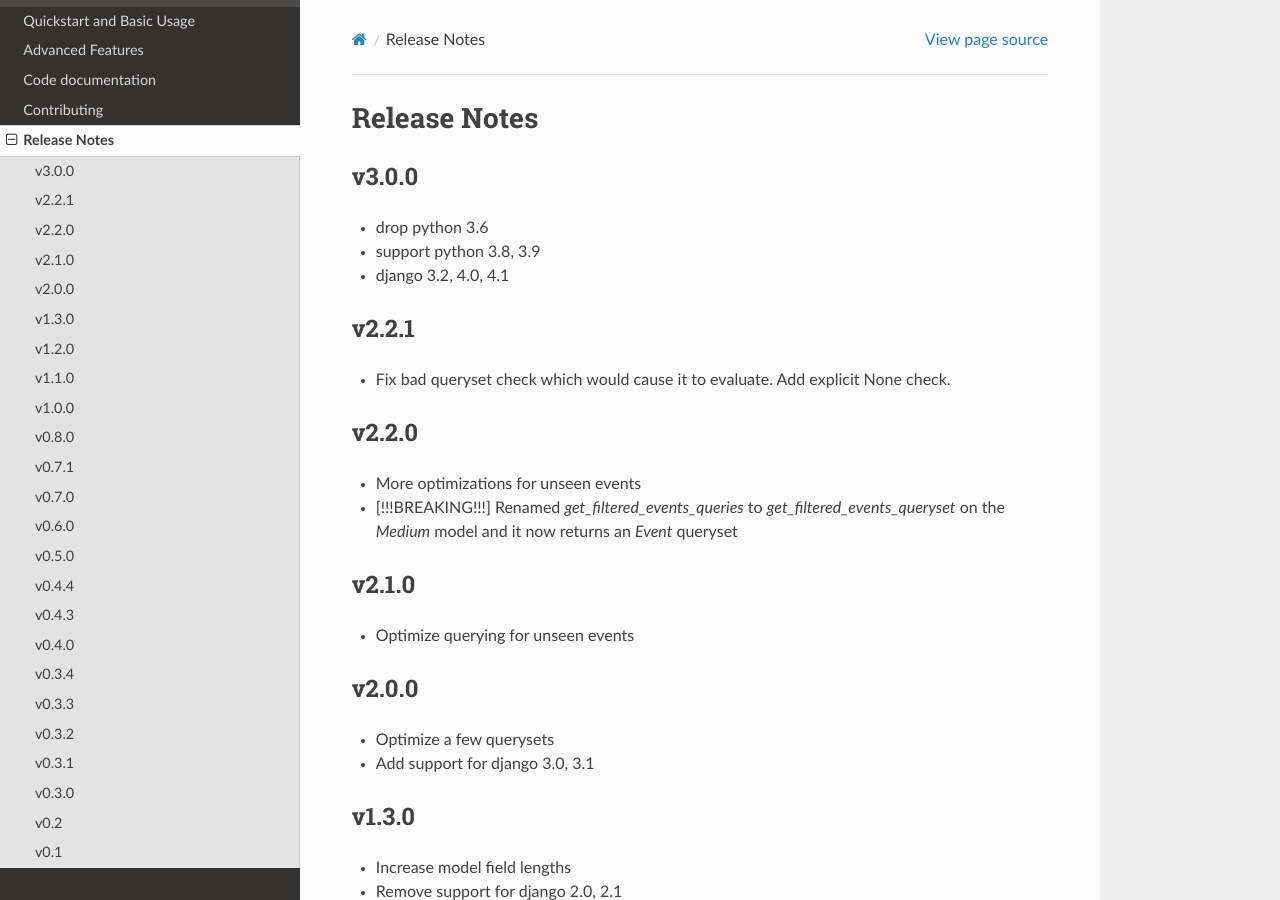
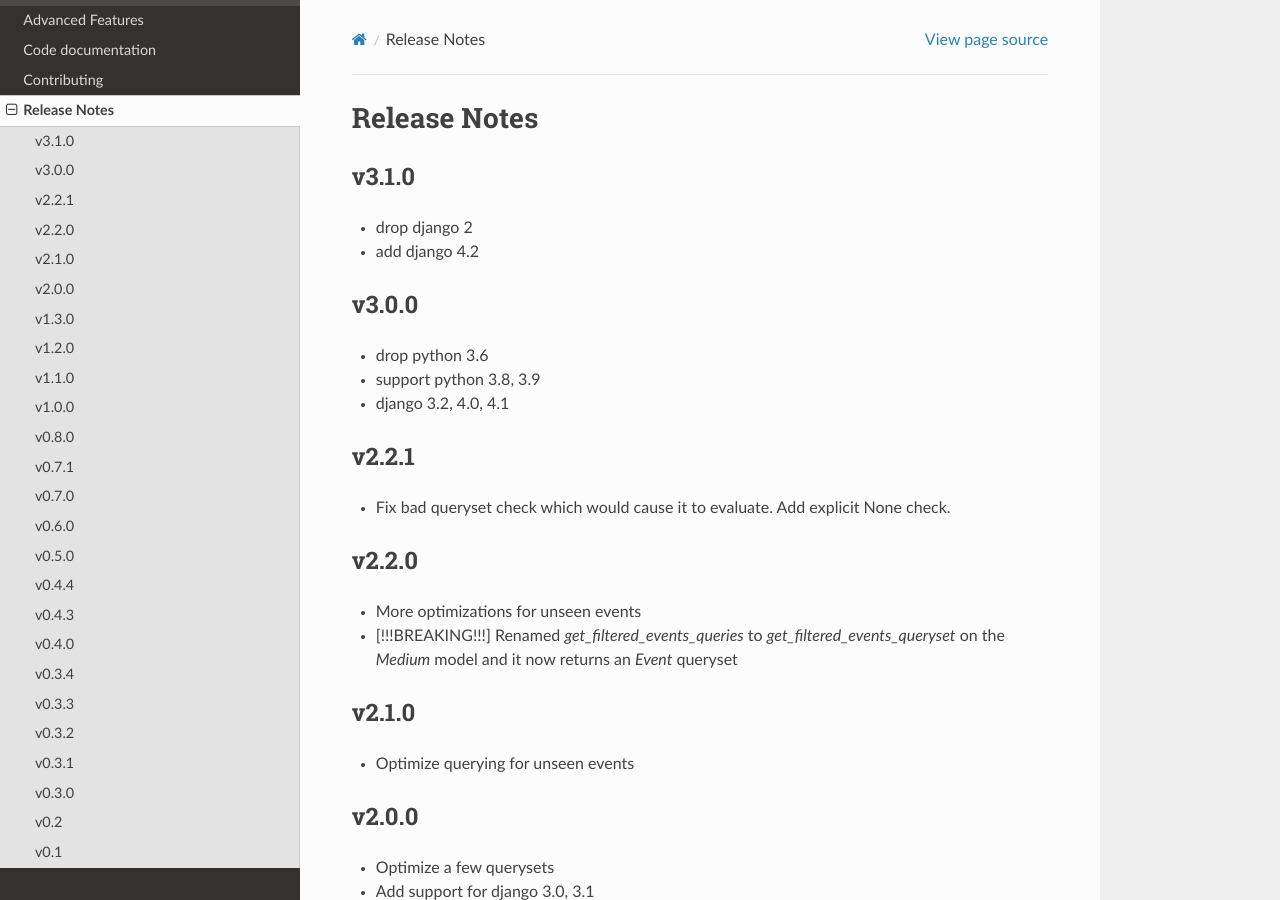
Before and after one commit to ambitioninc/django-entity-event, a Sphinx documentation site: the page built from docs/release_notes.rst, in a window 1280 px wide and 900 px high. Built offline with Sphinx 7.4.7 and the Read the Docs theme 2.0.0, drawn with Linux system fonts in a browser that asks for light colours.

Commit message:
version bump

```diff
--- a/docs/release_notes.rst
+++ b/docs/release_notes.rst
@@ -1,5 +1,10 @@
 Release Notes
 =============
+
+v3.1.0
+------
+* drop django 2
+* add django 4.2
 
 v3.0.0
 ------
--- a/entity_event/version.py
+++ b/entity_event/version.py
@@ -1 +1 @@
-__version__ = '3.1.0b1'
+__version__ = '3.1.0'
--- a/setup.py
+++ b/setup.py
@@ -48,6 +48,7 @@ setup(
         'Framework :: Django :: 3.2',
         'Framework :: Django :: 4.0',
         'Framework :: Django :: 4.1',
+        'Framework :: Django :: 4.2',
     ],
     license='MIT',
     install_requires=install_requires,
```
Also changed, not shown: 1 other file.
